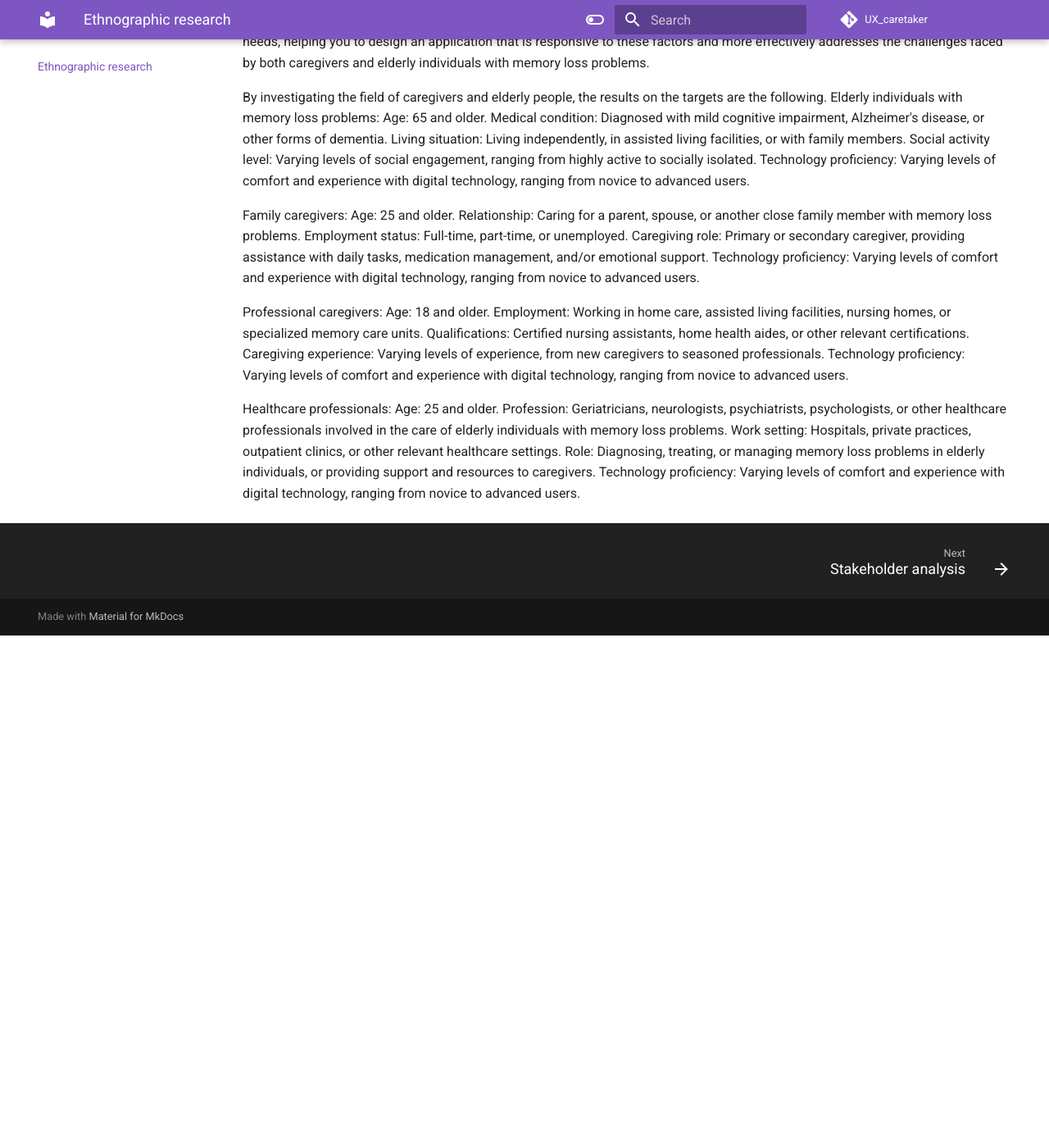
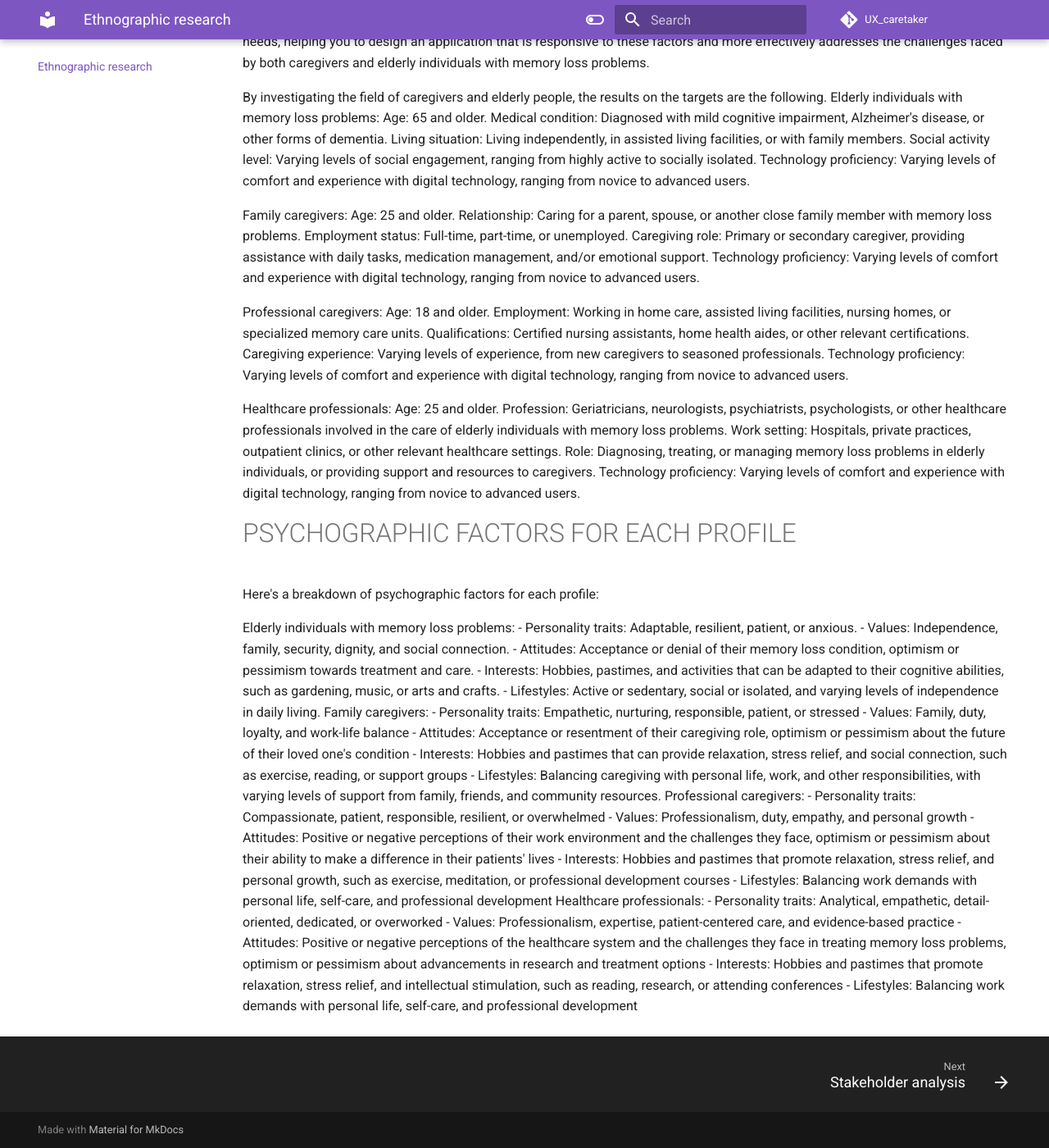
Before and after one commit to teragramgius/GherryPlus, an MkDocs documentation site: the page built from docs/index.md, in a window 1280 px wide and 1400 px high, scrolled down 1077 px. Shown: the whole window at 82% size. Built offline with MkDocs 1.6.1 and Material for MkDocs 9.7.7, drawn with Linux system fonts in a browser that asks for light colours; comment, search, counter and statistics services are not loaded; the version menu is left out; before the commit the page ends 1852 px from its top, so only the background shows below that.

Commit message:
Update index.md

```diff
--- a/docs/index.md
+++ b/docs/index.md
@@ -64,3 +64,31 @@ Profession: Geriatricians, neurologists, psychiatrists, psychologists, or other
 Work setting: Hospitals, private practices, outpatient clinics, or other relevant healthcare settings.
 Role: Diagnosing, treating, or managing memory loss problems in elderly individuals, or providing support and resources to caregivers.
 Technology proficiency: Varying levels of comfort and experience with digital technology, ranging from novice to advanced users.
+
+# PSYCHOGRAPHIC FACTORS FOR EACH PROFILE
+Here's a breakdown of psychographic factors for each profile:
+
+Elderly individuals with memory loss problems:
+- Personality traits: Adaptable, resilient, patient, or anxious.
+- Values: Independence, family, security, dignity, and social connection.
+- Attitudes: Acceptance or denial of their memory loss condition, optimism or pessimism towards treatment and care.
+- Interests: Hobbies, pastimes, and activities that can be adapted to their cognitive abilities, such as gardening, music, or arts and crafts.
+- Lifestyles: Active or sedentary, social or isolated, and varying levels of independence in daily living.
+Family caregivers:
+- Personality traits: Empathetic, nurturing, responsible, patient, or stressed
+- Values: Family, duty, loyalty, and work-life balance
+- Attitudes: Acceptance or resentment of their caregiving role, optimism or pessimism about the future of their loved one's condition
+- Interests: Hobbies and pastimes that can provide relaxation, stress relief, and social connection, such as exercise, reading, or support groups
+- Lifestyles: Balancing caregiving with personal life, work, and other responsibilities, with varying levels of support from family, friends, and community resources.
+Professional caregivers:
+- Personality traits: Compassionate, patient, responsible, resilient, or overwhelmed
+- Values: Professionalism, duty, empathy, and personal growth
+- Attitudes: Positive or negative perceptions of their work environment and the challenges they face, optimism or pessimism about their ability to make a difference in their patients' lives
+- Interests: Hobbies and pastimes that promote relaxation, stress relief, and personal growth, such as exercise, meditation, or professional development courses
+- Lifestyles: Balancing work demands with personal life, self-care, and professional development
+Healthcare professionals:
+- Personality traits: Analytical, empathetic, detail-oriented, dedicated, or overworked
+- Values: Professionalism, expertise, patient-centered care, and evidence-based practice
+- Attitudes: Positive or negative perceptions of the healthcare system and the challenges they face in treating memory loss problems, optimism or pessimism about advancements in research and treatment options
+- Interests: Hobbies and pastimes that promote relaxation, stress relief, and intellectual stimulation, such as reading, research, or attending conferences
+- Lifestyles: Balancing work demands with personal life, self-care, and professional development
```
